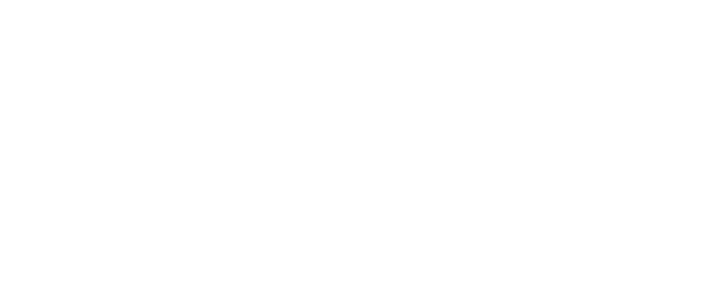
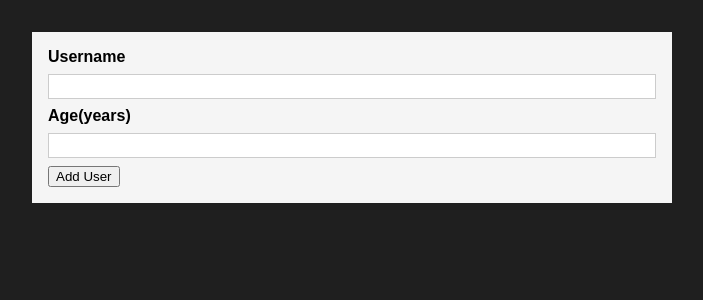
Before and after one commit to konnan933/userRecorder, a React (Create React App) app: page / in a window 1280 px wide. Shown: the top 300 px of the page, without its empty margins (288-991 px from the left). Built offline with nearby package versions, Linux system fonts and the light colour scheme.

Commit message:
user input megformálva és button alap

```diff
--- a/src/App.js
+++ b/src/App.js
@@ -1,10 +1,10 @@
-import React from 'react';
-
+import React from "react";
+import Adduser from "./components/Users/AddUser";
 
 function App() {
   return (
     <div>
-
+      <Adduser />
     </div>
   );
 }
--- /dev/null
+++ b/src/components/UI/Card.js
@@ -0,0 +1,10 @@
+import React from "react";
+import classes from "./Card.module.css";
+
+function Card(props) {
+  return (
+    <div className={`${classes.card} ${props.className}`}>{props.children}</div>
+  );
+}
+
+export default Card;
--- /dev/null
+++ b/src/components/UI/Card.module.css
@@ -0,0 +1,3 @@
+.card {
+  background: whitesmoke;
+}
--- /dev/null
+++ b/src/components/Users/AddUser.js
@@ -0,0 +1,22 @@
+import Card from "../UI/Card";
+import classes from "./AddUser.module.css";
+
+function Adduser(props) {
+  function addUserHandler(event) {
+    event.preventDefault();
+  }
+
+  return (
+    <Card className={classes.input}>
+      <form onSubmit={addUserHandler}>
+        <label htmlFor="username">Username</label>
+        <input id="username" type="text"></input>
+        <label htmlFor="username">Age(years)</label>
+        <input id="username" type="number"></input>
+        <button type="submit">Add User</button>
+      </form>
+    </Card>
+  );
+}
+
+export default Adduser;
--- /dev/null
+++ b/src/components/Users/AddUser.module.css
@@ -0,0 +1,26 @@
+.input {
+  margin: 2rem auto;
+  padding: 1rem;
+  width: 90%;
+  max-width: 40rem;
+}
+
+.input label {
+  display: block;
+  font-weight: bold;
+  margin-bottom: 0.5rem;
+}
+
+.input input {
+  font: inherit;
+  display: block;
+  width: 100%;
+  border: 1px solid #ccc;
+  padding: 0.15rem;
+  margin-bottom: 0.5rem;
+}
+
+.input input:focus {
+  outline: none;
+  border-color: #4f005f;
+}
--- a/src/index.css
+++ b/src/index.css
@@ -4,6 +4,7 @@
 
 html {
   font-family: sans-serif;
+  background: #1f1f1f;
 }
 
 body {
```
Also changed, not shown: src/components/UI/Button.js (added, +9 -0 lines), src/components/UI/Button.module.css (added, +18 -0 lines).
